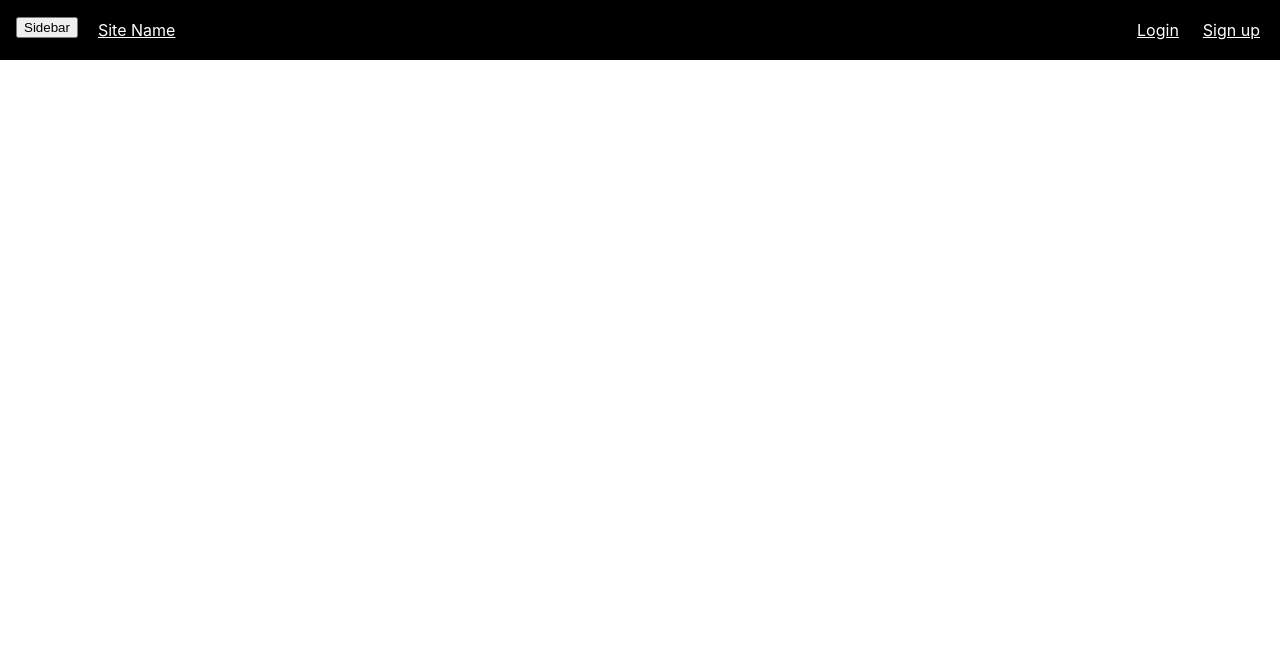
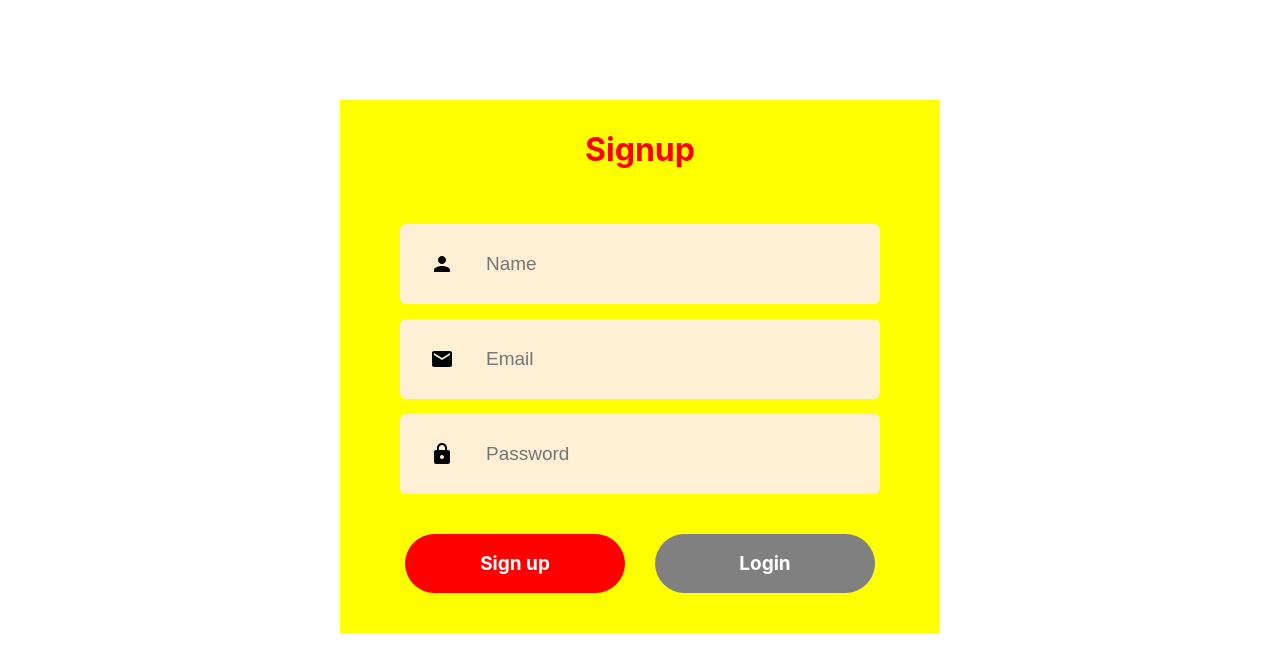
Before and after one commit to reaper9ui/CatCasino, a React (Create React App) app in the folder reactjs/: page /Login in a window 1280 px wide. Shown: the top 672 px of the page. Built offline with nearby package versions, Linux system fonts and the light colour scheme.

Commit message:
meshed together nav&sidebar && figured out routing && finished signup/login page

```diff
--- a/reactjs/src/App.css
+++ b/reactjs/src/App.css
@@ -15,9 +15,8 @@
   background-color: gray;
 
 }
-
 .SidebarList{
-    height: auto;
+    height: 100vh;
     padding: 0;
     width: 100%;
 }
@@ -37,11 +36,6 @@ background-color: brown;
 .SidebarList .row:hover{
     cursor: pointer;
     background-color: brown;
-
-}
-
-.SidebarButton{
-/*   import SegmentIcon from '@mui/icons-material/Segment'; */
 
 }
 
@@ -65,7 +59,6 @@ background-color: brown;
   padding: 0 1rem;
 }
 
-
 .nav ul{
   padding: 0;
   list-style: none;
--- a/reactjs/src/App.js
+++ b/reactjs/src/App.js
@@ -1,6 +1,6 @@
 
 import './App.css';
-import { BrowserRouter as Router, Routes, Route, Link } from 'react-router-dom';
+/* import { BrowserRouter as Router, Routes, Route, Link } from 'react-router-dom'; */
 import {Navbar} from './Navbar';
 import { Sidebar } from './Sidebar';
 
@@ -11,8 +11,9 @@ function App(){
 return(
       <div className='App'>
 
-        <Navbar />
-      {/*   {isVisible && <Sidebar />} */}
+
+          <Navbar />
+
       </div>
           );
       }
--- /dev/null
+++ b/reactjs/src/Login.js
@@ -0,0 +1,56 @@
+
+
+import './LoginSignup.css';
+import EmailIcon from '@mui/icons-material/Email';
+import PersonIcon from '@mui/icons-material/Person';
+import LockIcon from '@mui/icons-material/Lock';
+import {useState} from 'react';
+
+
+export const Login = () => {
+
+    const[action, setAction] = useState("Signup");
+
+    return(
+        <div className= "container">
+            <div className = "header">
+                <div className="text"
+                >{action}
+                </div>
+
+            </div>
+        <div className = "inputs">
+        <div className="input" >
+        <PersonIcon className="icon" />
+        <input type='text' placeholder = "Name"></input>
+        </div>
+
+        {action === "Signup"? <div className="input">
+        <EmailIcon className="icon" />
+        <input type='text' placeholder = "Email"></input>
+        </div> : <div></div>}
+
+        <div className="input">
+        <LockIcon className="icon" />
+        <input type='text' placeholder = "Password"></input>
+
+        </div>
+        </div>
+        {action === "Signup"? <div></div> :<div className = "forgot-password">Lost password? <span>Click here</span></div> }
+
+        <div className ="submit-container">
+            <div className=
+            {action==="Login"?"submit gray":"submit"}
+            onClick={()=> {setAction("Signup")}}
+            >Sign up </div>
+            <div className=
+            {action==="Signup"?"submit gray":"submit"}
+            onClick={()=> {setAction("Login")}}
+            >Login </div>
+
+        </div>
+
+        </div>
+
+    );
+}
--- /dev/null
+++ b/reactjs/src/LoginSignup.css
@@ -0,0 +1,105 @@
+
+body{
+
+    height: 100 vh;
+}
+
+.container{
+    display:flex;
+    flex-direction: column;
+    margin:auto;
+    margin-top: 100px;
+    width: 600px;
+    background:yellow;
+    color: black;
+    padding-bottom: 30;
+
+}
+
+.header{
+    display:flex;
+    flex-direction: column;
+    align-items: center;
+    width: 100%;
+    margin-top: 30px;
+}
+
+.text{
+    color: red;
+    font-size: 32px;
+    font-weight: 700;
+}
+
+/* .underline{
+    width: 61px;
+    height: 6px;
+    background-color: red;
+    border-radius: 9px;
+} */
+
+.inputs{
+    margin-top: 55px;
+    display:flex;
+    flex-direction: column;
+    gap: 15px;
+
+}
+
+.input{
+    display:flex;
+    align-items:center;
+    margin:auto;
+    width: 480px;
+    height: 80px;
+    background-color:papayawhip;
+    border-radius: 6px;
+}
+
+.icon{
+    margin: 0px 30px;
+}
+
+.input input{
+    height: 50px;
+    width: 400px;
+    background:transparent;
+    border:none;
+    outline:none;
+    color: gray;
+    font-size: 19px;
+}
+
+.forgot-password{
+    padding-left: 62px;
+    font-size:  18px
+}
+.forgot-password span{
+    color:red;
+    cursor: pointer;
+}
+
+.submit-container{
+    display: flex;
+    gap: 30px;
+    margin: 40px auto;
+}
+
+.submit{
+        display:flex;
+        justify-content: center;
+        align-items: center;
+        background-color: red;
+        color: white;
+        width:220px;
+        height: 59px;
+        border-radius: 50px;
+        font-size: 19px;
+        font-weight: 700;
+        cursor: pointer;
+
+}
+
+.gray{
+    background-color: gray;
+
+}
--- a/reactjs/src/Navbar.js
+++ b/reactjs/src/Navbar.js
@@ -1,18 +1,22 @@
 import { Sidebar } from './Sidebar';
-import { useState } from 'react';
+import {useState} from 'react';
+import {Link} from "react-router-dom";
+
+ export function Navbar(){
+    const[isVisible, setVisible] = useState(false);
+
+    const changeVisibility = () => setVisible(!isVisible);
 
 
-
-
-
- export function Navbar(){
-    return <nav className="nav">
-
+    return (
+    <div>
+    <nav className="nav">
       <div className="left">
       <ul>
         <li>
          <button
-              className='SidebarButton'
+         className='SidebarButton'
+         onClick = {changeVisibility}
               >
              Sidebar
         </button>
@@ -24,15 +28,17 @@ import { useState } from 'react';
        </div>
        <div className="right">
         <ul>
+
             <li>
-                <a href = "/Login">Login</a>
+            <Link to="/Login">Login</Link>
             </li>
             <li>
-            <a href = "/Signup">Sign up</a>
+            <Link to ='/Signup'>Signup</Link>
             </li>
         </ul>
         </div>
-
     </nav>
-
+    {isVisible && <Sidebar /> }
+    </div>
+    );
 }
--- /dev/null
+++ b/reactjs/src/Signup.js
@@ -0,0 +1,9 @@
+
+
+export const Signup = () => {
+
+    return(
+        <div> this is signup</div>
+
+    );
+}
--- a/reactjs/src/index.js
+++ b/reactjs/src/index.js
@@ -3,11 +3,30 @@ import ReactDOM from 'react-dom/client';
 import './index.css';
 import App from './App';
 import reportWebVitals from './reportWebVitals';
+import { createBrowserRouter , RouterProvider} from 'react-router-dom';
+import {Login} from "./Login";
+import {Signup} from "./Signup"
+
+
+const router = createBrowserRouter([
+  {
+    path:'/',
+    element: <App />,
+  },
+  {
+    path:'/Login',
+    element: <Login />,
+  },
+  {
+    path:'/Signup',
+    element: <Signup />,
+  },
+]);
 
 const root = ReactDOM.createRoot(document.getElementById('root'));
 root.render(
   <React.StrictMode>
-    <App />
+    <RouterProvider router ={router}/>
   </React.StrictMode>
 );
 
```
Also changed, not shown: reactjs/src/Sidebar.js (+6 -2 lines).
